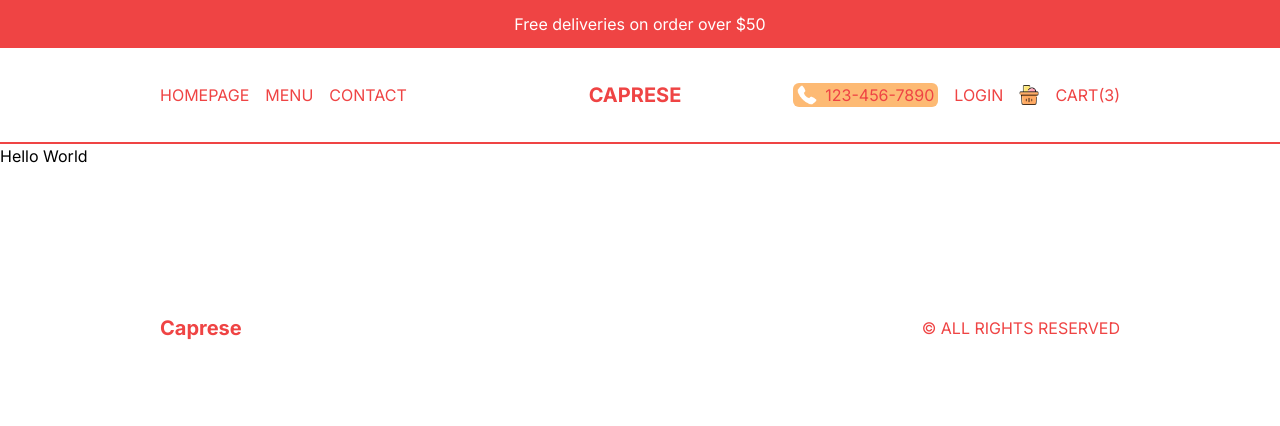
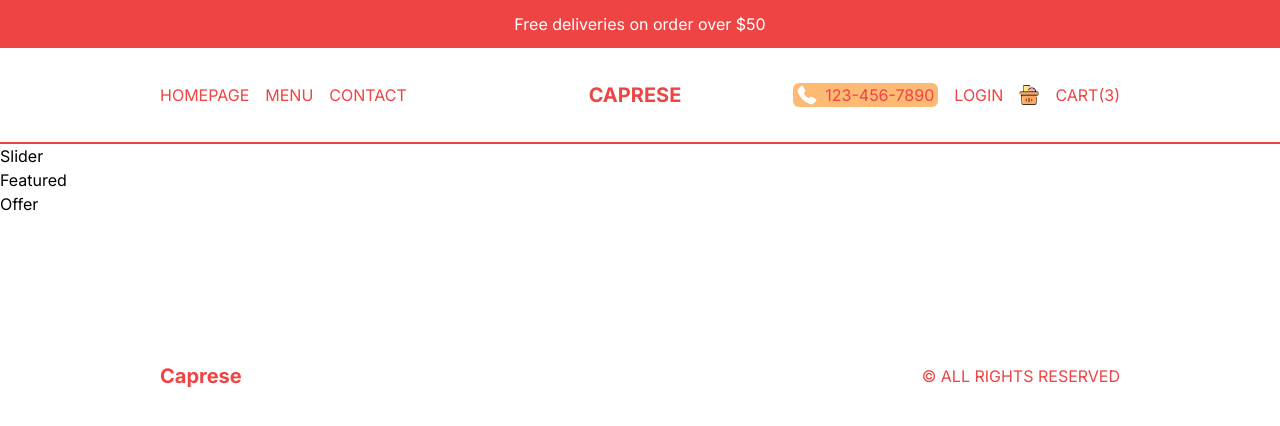
Before and after one commit to master-of-none/restaurant-nextJS, a Next.js app: page / in a window 1280 px wide. Shown: the top 426 px of the page. Built offline with nearby package versions, Linux system fonts and the light colour scheme.

Commit message:
Initial commit of homepage

```diff
--- a/src/app/page.tsx
+++ b/src/app/page.tsx
@@ -1,7 +1,13 @@
-import Image from 'next/image'
+import Featured from "@/components/Featured";
+import Offer from "@/components/Offer";
+import Slider from "@/components/Slider";
 
 export default function Home() {
-  return (
-    <main>  Hello World  </main>
-  )
+    return (
+        <main>
+            <Slider />
+            <Featured />
+            <Offer />
+        </main>
+    );
 }
--- /dev/null
+++ b/src/components/Featured.tsx
@@ -0,0 +1,7 @@
+import React from "react";
+
+const Featured = () => {
+    return <div>Featured</div>;
+};
+
+export default Featured;
--- /dev/null
+++ b/src/components/Offer.tsx
@@ -0,0 +1,7 @@
+import React from "react";
+
+const Offer = () => {
+    return <div>Offer</div>;
+};
+
+export default Offer;
--- /dev/null
+++ b/src/components/Slider.tsx
@@ -0,0 +1,7 @@
+import React from "react";
+
+const Slider = () => {
+    return <div>Slider</div>;
+};
+
+export default Slider;
```
